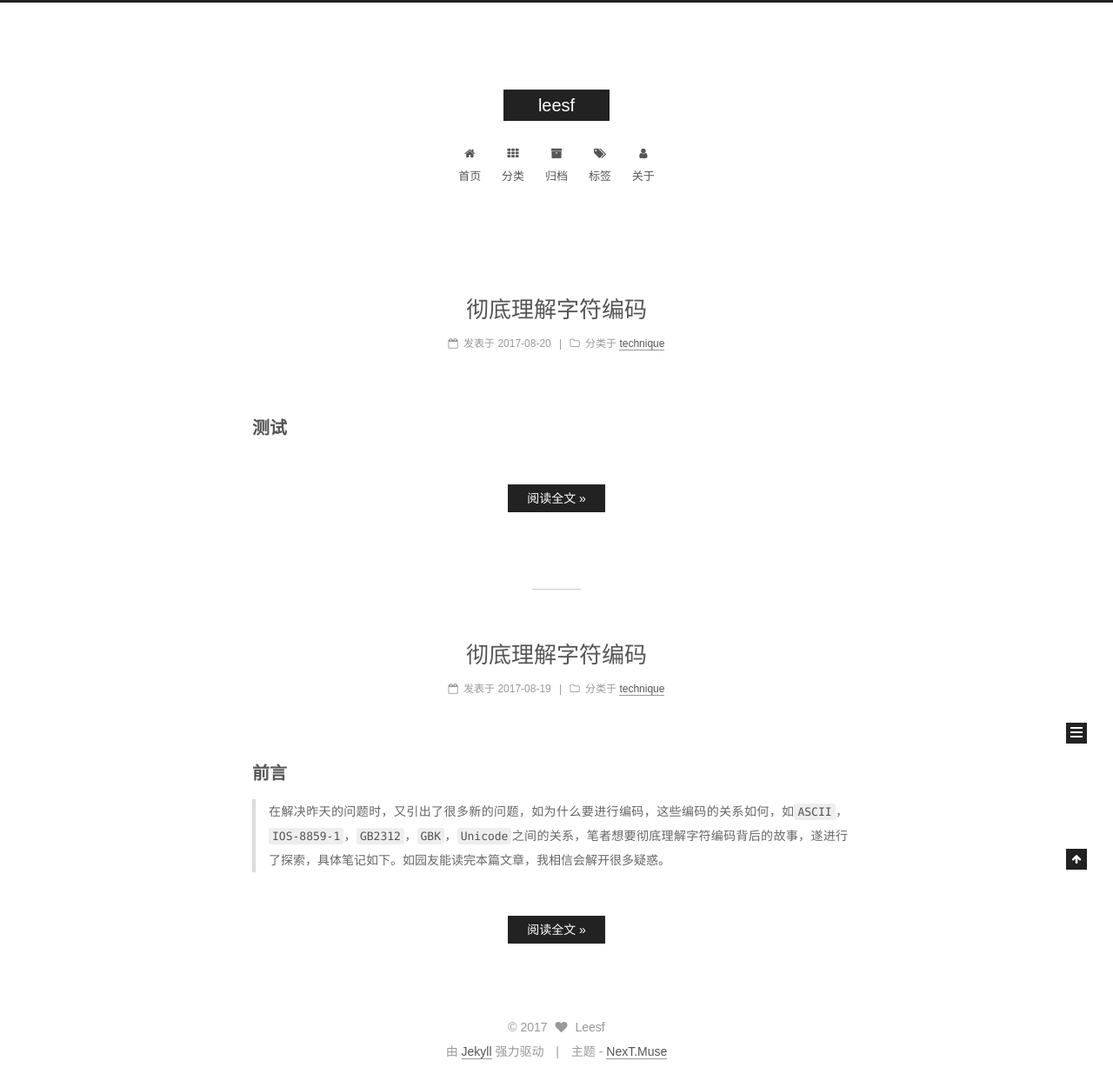
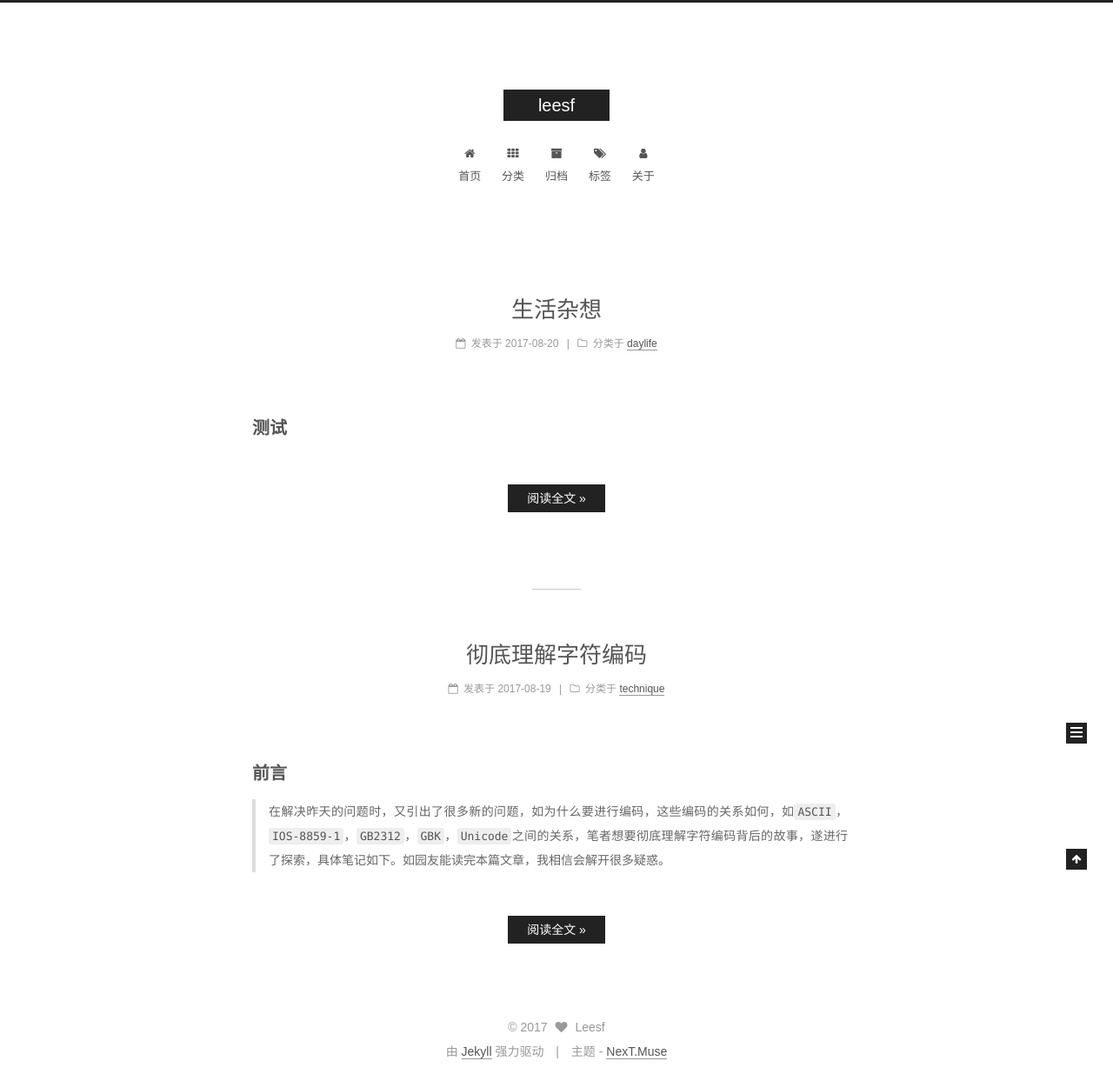
Before and after one commit to leesf/leesf.github.io, a Jekyll site: the page built from index.html, in a window 1280 px wide. Shown: the whole page at 87% size. Built offline with Jekyll 4.4.1, drawn with Linux system fonts in a browser that asks for light colours; the list of posts is cut into pages by our own code.

Commit message:
fix-the-wonderful-day-life

```diff
--- a/_posts/2017-08-20-the-wonderful-day.md
+++ b/_posts/2017-08-20-the-wonderful-day.md
@@ -1,8 +1,8 @@
 ---
-title: 彻底理解字符编码
+title: 生活杂想
 date: 2017-08-20 12:19:16
 categories:
-- technique
+- daylife
 tags:
 - 生活感悟
 ---
```
